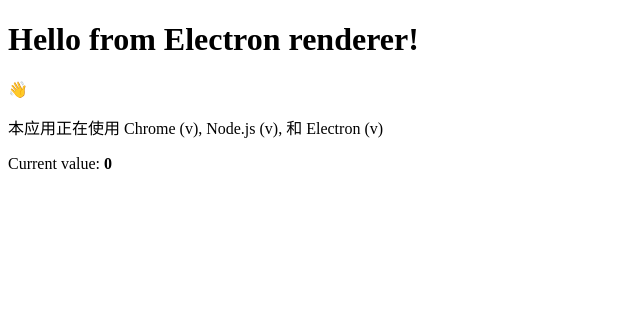
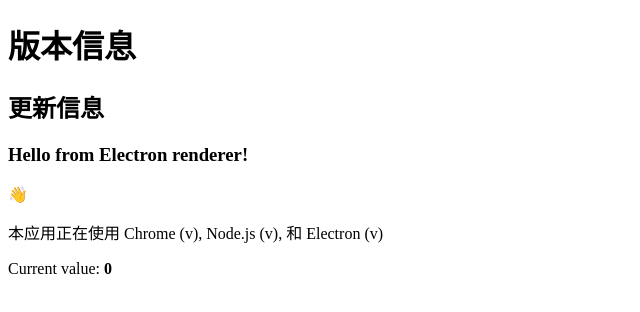
Before and after one commit to Lambert520/electron-application, an Electron app: page index.html in a window 800 px wide. Shown: the whole page, without its empty margins (0-640 px from the left). Drawn offline with Linux system fonts and the light colour scheme; no server answers.

Commit message:
chore: 添加日志

```diff
--- a/index.html
+++ b/index.html
@@ -15,8 +15,8 @@
   </head>
   <body>
     <h1 id="progress"></h1>
-    <h1 id="download"></h1>
-    <h1>Hello from Electron renderer!</h1>
+    <h2 id="download"></h2>
+    <h3>Hello from Electron renderer!</h3>
     <p>👋</p>
     <p id="info"></p>
     Current value: <strong id="counter">0</strong>
--- a/src/renderer.js
+++ b/src/renderer.js
@@ -29,7 +29,8 @@
 let update_info = null; // 更新信息
 const download = document.getElementById('download');
 const progress = document.getElementById('progress');
-
+download.innerText = '更新信息';
+progress.innerText = '版本信息';
 window.versions.updateAvail((_event, info) => {
     progress.innerText = info.version + '...' + info.releaseDate + '---' + info.releaseNotes;
 })
```
